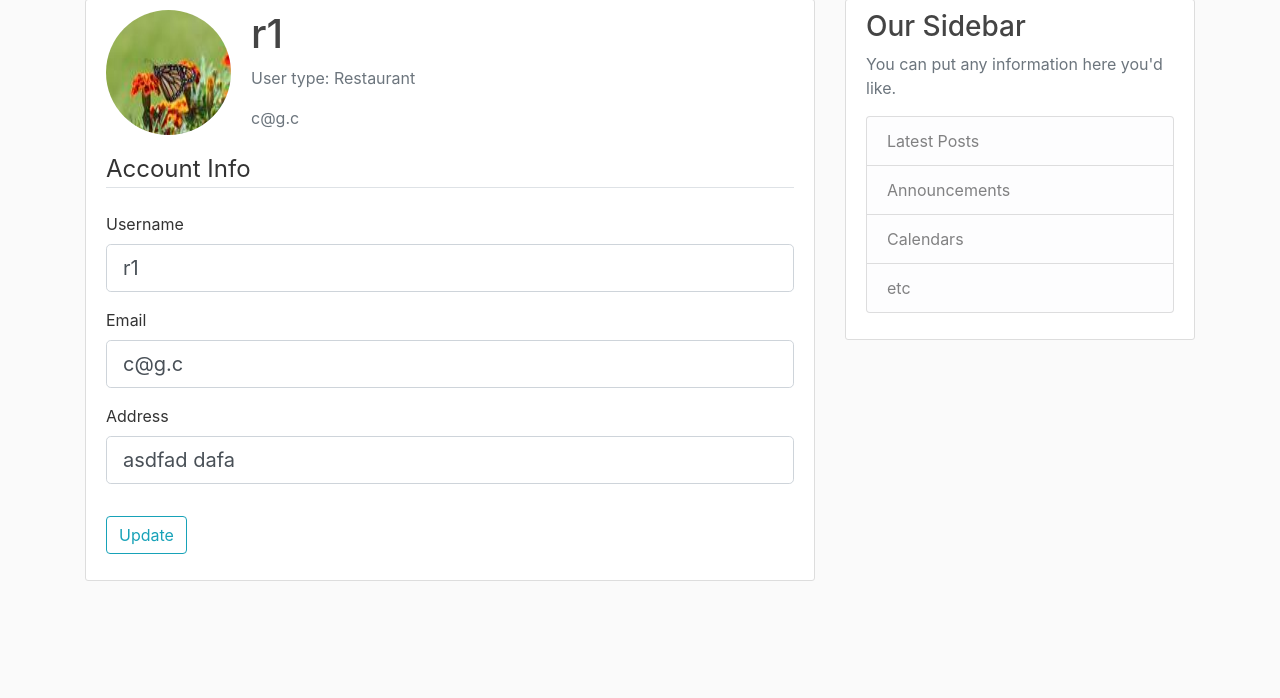
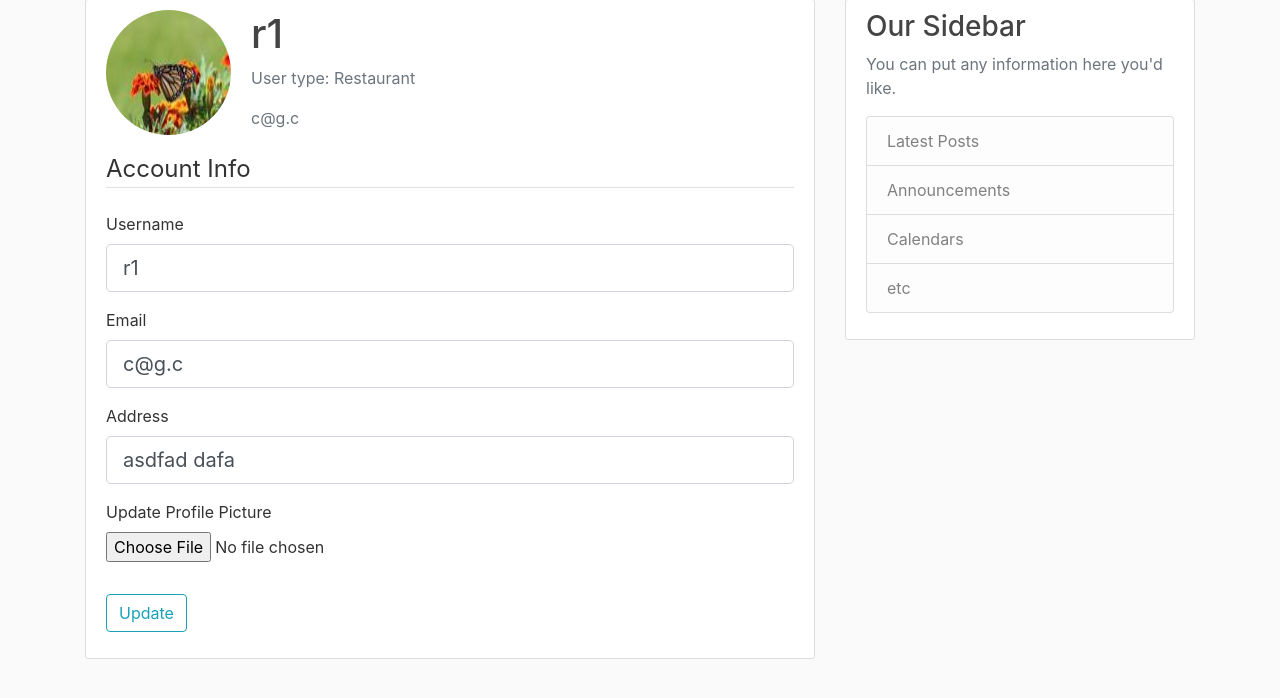
Before and after one commit to dd918-sv/SSFDS_Edit, a Flask app: page /account in a window 1280 px wide. Shown: the part 81-779 px from the top of the page. Run offline with Flask 3, Linux system fonts and the light colour scheme; a user stored in the database is signed in; some libraries are stand-ins or nearby versions.

Commit message:
completed feature to change user profile pic

```diff
--- a/SSFDS/forms.py
+++ b/SSFDS/forms.py
@@ -1,4 +1,5 @@
 from flask_wtf import FlaskForm
+from flask_wtf.file import FileField, FileAllowed
 from flask_login import current_user
 from wtforms import StringField, PasswordField, SubmitField, BooleanField
 from wtforms.validators import DataRequired, Length, Email, EqualTo, ValidationError
@@ -6,7 +7,7 @@ from SSFDS.models import User, Restaurant
 
 
 class RestaurantRegistrationForm(FlaskForm):
-    username = StringField('Username',
+    username = StringField('Name',
                            validators=[DataRequired(), Length(min=2, max=20)])
     email = StringField('Email',
                         validators=[DataRequired(), Email()])
@@ -15,10 +16,6 @@ class RestaurantRegistrationForm(FlaskForm):
     confirm_password = PasswordField('Confirm Password',
                                      validators=[DataRequired(), EqualTo('password')])
     submit = SubmitField('Sign Up')
-    def validate_username(self, username):
-        user = User.query.filter_by(username=username.data).first()
-        if user:
-            raise ValidationError('That username is taken. Please choose a different one.')
 
     def validate_email(self, email):
         restaurant = Restaurant.query.filter_by(email=email.data).first()
@@ -67,10 +64,12 @@ class UpdateForm(FlaskForm):
     email = StringField('Email',
                         validators=[DataRequired(), Email()])
     address = StringField('Address', validators=[DataRequired(), Length(min=10, max=200)])
+    picture= FileField('Update Profile Picture', validators=[FileAllowed(['jpg', 'png', 'jpeg'])])
     submit = SubmitField('Update')
 
     def validate_username(self, username):
-        if username.data!= current_user.username:
+        user = current_user
+        if username.data!= current_user.username and isinstance(user, User):
             user = User.query.filter_by(username=username.data).first()
             if user:
                 raise ValidationError('That username is taken. Please choose a different one.')
--- a/SSFDS/models.py
+++ b/SSFDS/models.py
@@ -16,7 +16,7 @@ def loadUser(userId):
 
 class Restaurant(db.Model, UserMixin):
     id = db.Column(db.Integer, primary_key=True)
-    username = db.Column(db.String(20), unique=True, nullable=False)
+    username = db.Column(db.String(20), nullable=False)
     email = db.Column(db.String(120), unique=True, nullable=False)
     image = db.Column(db.String(20), nullable=False, default='default.jpg')
     password = db.Column(db.String(60), nullable=False)
--- a/SSFDS/routes.py
+++ b/SSFDS/routes.py
@@ -1,3 +1,6 @@
+import os
+import secrets
+from PIL import Image
 from flask import render_template, url_for, flash, redirect, request
 from SSFDS import app, db, bcrypt
 from SSFDS.forms import RestaurantRegistrationForm, UserRegistrationForm, LoginForm, UpdateForm
@@ -92,12 +95,26 @@ def logout():
     logout_user()
     return redirect(url_for('home'))
 
+def save_picture(formPicture):
+    randomHex=secrets.token_hex(8)
+    _, fExt = os.path.splitext(formPicture.filename)
+    pictureName = randomHex + fExt
+    picturePath = os.path.join(app.root_path,'static/profile_pics', pictureName)
+    outputSize=(125,125)
+    resizedImage = Image.open(formPicture)
+    resizedImage.thumbnail(outputSize)
+    resizedImage.save(picturePath)
+    return pictureName
+
 @app.route("/account", methods=['GET', 'POST'])
 @login_required
 def account():
     form = UpdateForm()
     if form.validate_on_submit():
-        print('valid')
+        if form.picture.data:
+            pictureFile = save_picture(form.picture.data)
+            current_user.image = pictureFile
+            print(current_user.image)
         current_user.username = form.username.data
         current_user.email = form.email.data
         current_user.address = form.address.data
--- a/SSFDS/templates/account.html
+++ b/SSFDS/templates/account.html
@@ -9,7 +9,7 @@
         <p class="text-secondary">{{current_user.email}}</p>
       </div>
     </div>
-        <form method="POST" action="">
+        <form method="POST" action="" enctype="multipart/form-data">
             {{ form.hidden_tag() }}
             <fieldset class="form-group">
                 <legend class="border-bottom mb-4">Account Info</legend>
@@ -54,6 +54,15 @@
                         {{ form.address(class="form-control form-control-lg") }}
                     {% endif %}
                 </div>
+                <div class="form-group">
+                    {{ form.picture.label() }}
+                    {{ form.picture(class="form-control-file") }}
+                    {% if form.picture.errors %}
+                        {% for error in form.picture.errors %}
+                            <span class="text-danger">{{ error }}</span></br>
+                        {% endfor %}
+                    {% endif %}
+                </div>
             </fieldset>
             <div class="form-group">
                 {{ form.submit(class="btn btn-outline-info") }}
```
Also changed, not shown: SSFDS/static/profile_pics/0dd6fb30aeb06e61.jpeg (added), SSFDS/static/profile_pics/4b89536078131758.jpeg (added), SSFDS/static/profile_pics/5b739ec5fa46bc44.jpeg (added), SSFDS/static/profile_pics/7a019643814472e4.jpeg (added), SSFDS/static/profile_pics/8a61aa8cb430feac.jpeg (added), SSFDS/static/profile_pics/b090363429cf6db4.jpeg (added), instance/site.db.
